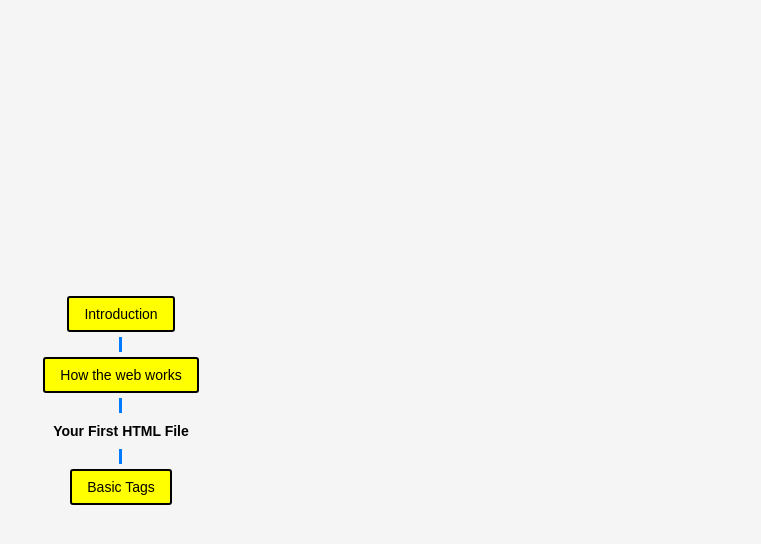
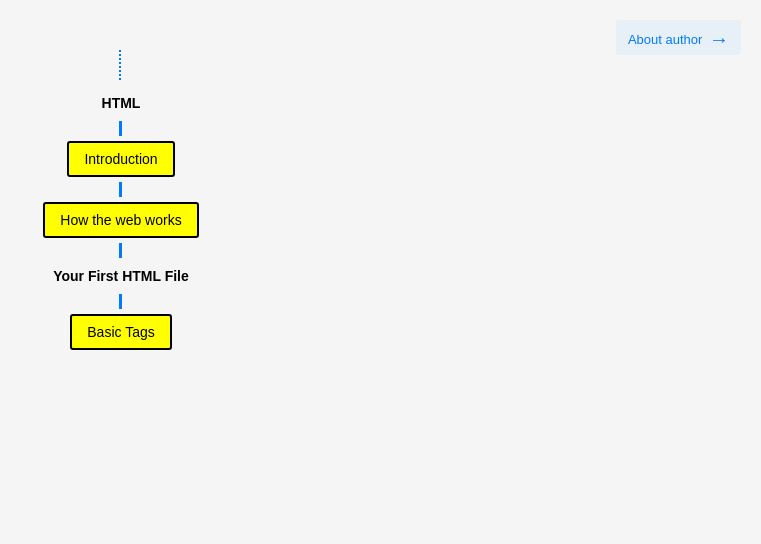
Before and after one commit to TahaDaneshi/Roadmaps, a website: page index.html in a window 1280 px wide. Shown: the whole page, without its empty margins (519-1280 px from the left). Drawn offline with Linux system fonts and the light colour scheme.

Commit message:
add about author button and improve styel title site

```diff
--- a/index.html
+++ b/index.html
@@ -10,7 +10,11 @@
 
 <body>
   <div class="container">
+    <a class="about-btn" href="#" target="_blank" rel="noopener">About author <span class="arrow">→</span></a>
     <div class="buttons-wrapper">
+      <div class="dotted-line"></div>
+      <div class="text-item">HTML</div>
+      <div class="connector"></div>
       <button class="btn">Introduction</button>
       <div class="connector"></div>
       <button class="btn">How the web works</button>
--- a/style.css
+++ b/style.css
@@ -7,16 +7,18 @@
 body {
     display: flex;
     justify-content: center;
-    align-items: center;
+    align-items: flex-start;
     min-height: 100vh;
     background-color: #f5f5f5;
     font-family: Arial, sans-serif;
+    padding-top: 50px;
 }
 
 .container {
     display: flex;
     justify-content: center;
     align-items: center;
+    position: relative;
 }
 
 .buttons-wrapper {
@@ -42,6 +44,30 @@ body {
     background-color: #0056b3;
 }
 
+.about-btn {
+    position: fixed;
+    top: 20px;
+    right: 20px;
+    padding: 6px 12px;
+    border: none;
+    background-color: #e8f0f7;
+    color: #007bff;
+    text-decoration: none;
+    font-size: 13px;
+    border-radius: 3px;
+    display: inline-block;
+    z-index: 1000;
+}
+
+.about-btn:hover {
+    background-color: #d0e2f0;
+}
+
+.arrow {
+    font-size: 20px;
+    margin-left: 3px;
+}
+
 .connector {
     width: 3px;
     height: 15px;
@@ -56,3 +82,12 @@ body {
     white-space: nowrap;
     padding: 5px 10px;
 }
+
+.dotted-line {
+    width: 3px;
+    height: 20px;
+    border-left: 2px dotted #007bff;
+    margin: 0;
+    margin-bottom: 5px;
+    padding-top: 30px;
+}
```
